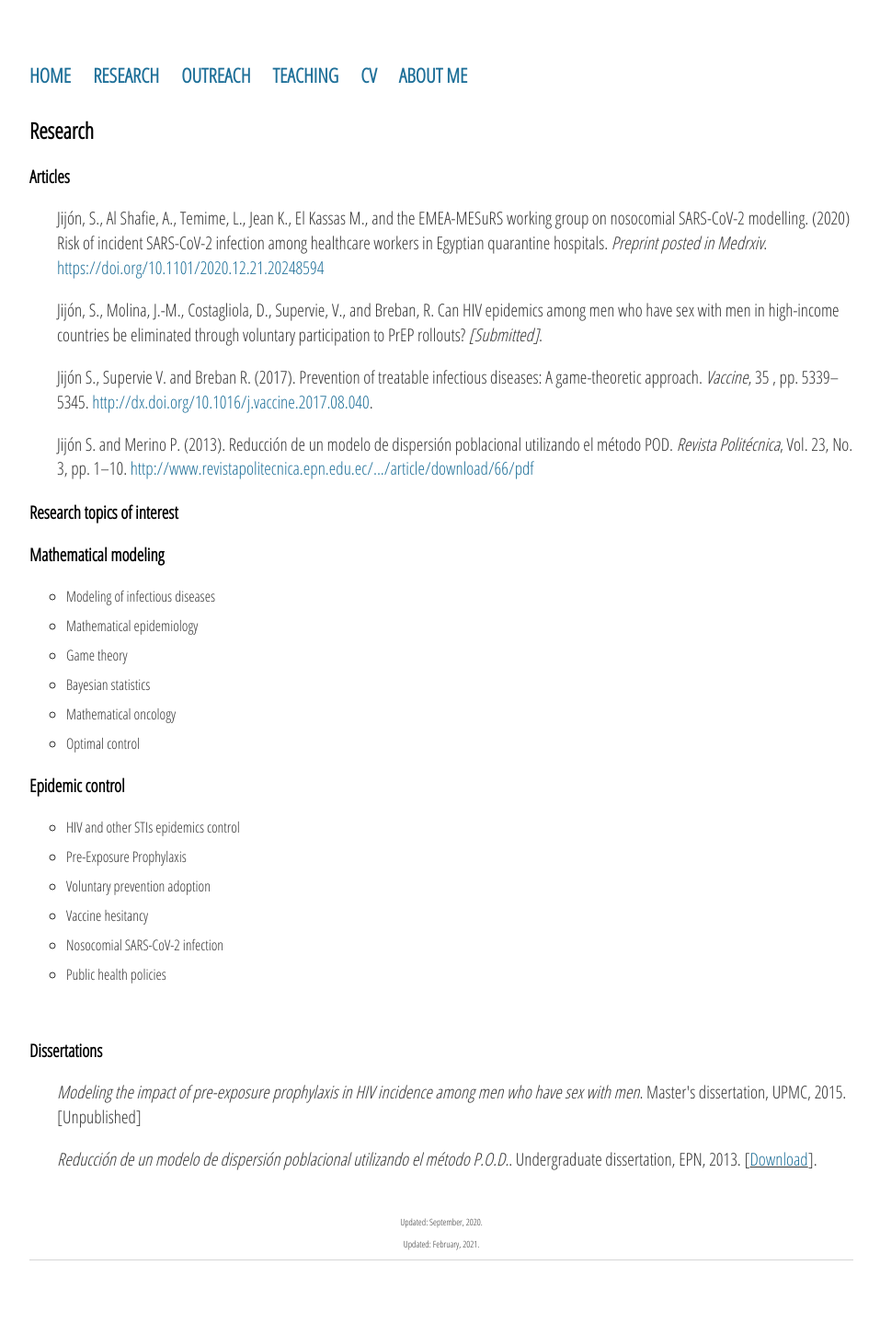
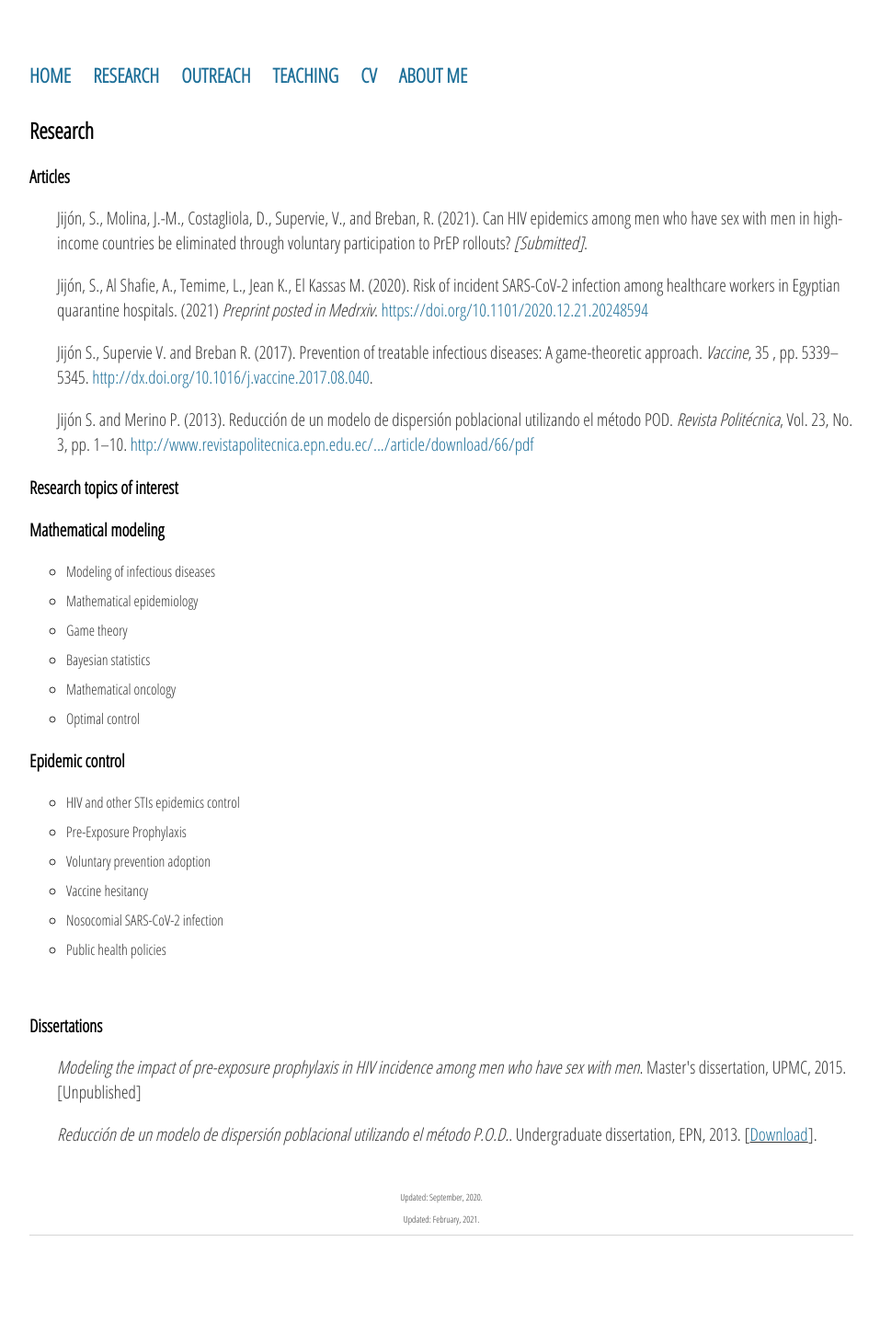
Before and after one commit to sjijon/sjijon.github.io, a Jekyll site: the page built from research.html, in a window 1280 px wide. Shown: the whole page at 92% size, without its empty margins (160-1117 px from the left). Built offline with Jekyll 4.4.1, drawn with Linux system fonts in a browser that asks for light colours; nearby versions of some CDN libraries; after the commit the page ends 1423 px from its top, so only the background shows below that.

Commit message:
Update research.html

```diff
--- a/research.html
+++ b/research.html
@@ -5,8 +5,8 @@
 <div class="blurb">
 	<h2>Research</h2>
 	<h3>Articles</h3>
-	<p style="padding-left:30px;">Jijón, S., Al Shafie, A., Temime, L., Jean K., El Kassas M., and the EMEA-MESuRS working group on nosocomial SARS-CoV-2 modelling. (2020) Risk of incident SARS-CoV-2 infection among healthcare workers in Egyptian quarantine hospitals. <em>Preprint posted in Medrxiv</em>. <a href="https://doi.org/10.1101/2020.12.21.20248594" target="_blank">https://doi.org/10.1101/2020.12.21.20248594</a></p>
-	<p style="padding-left:30px;">Jijón, S., Molina, J.-M., Costagliola, D., Supervie, V., and Breban, R. Can HIV epidemics among men who have sex with men in high-income countries be eliminated through voluntary participation to PrEP rollouts? <em>[Submitted]</em>.</p>
+	<p style="padding-left:30px;">Jijón, S., Molina, J.-M., Costagliola, D., Supervie, V., and Breban, R. (2021). Can HIV epidemics among men who have sex with men in high-income countries be eliminated through voluntary participation to PrEP rollouts? <em>[Submitted]</em>.</p>
+	<p style="padding-left:30px;">Jijón, S., Al Shafie, A., Temime, L., Jean K., El Kassas M. (2020). Risk of incident SARS-CoV-2 infection among healthcare workers in Egyptian quarantine hospitals. (2021) <em>Preprint posted in Medrxiv</em>. <a href="https://doi.org/10.1101/2020.12.21.20248594" target="_blank">https://doi.org/10.1101/2020.12.21.20248594</a></p>
 	<p style="padding-left:30px;">Jijón S., Supervie V. and Breban R. (2017). Prevention of treatable infectious diseases: A game-theoretic approach. <em>Vaccine</em>, 35 , pp. 5339–5345. <a href="https://www.sciencedirect.com/science/article/pii/S0264410X17311283" target="_blank">http://dx.doi.org/10.1016/j.vaccine.2017.08.040</a>.
 	<p style="padding-left:30px;">Jijón S. and Merino P. (2013). Reducción de un modelo de dispersión poblacional utilizando el método POD. <em>Revista Politécnica</em>, Vol. 23, No. 3, pp. 1–10. <a href="http://www.revistapolitecnica.epn.edu.ec/ojs2/index.php/revista_politecnica2/article/download/66/pdf">http://www.revistapolitecnica.epn.edu.ec/.../article/download/66/pdf</a></p>
 
```
